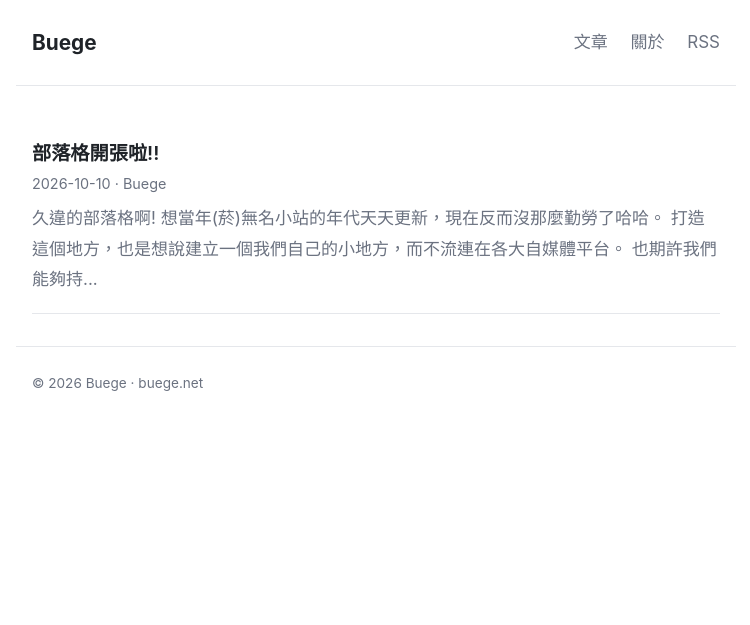
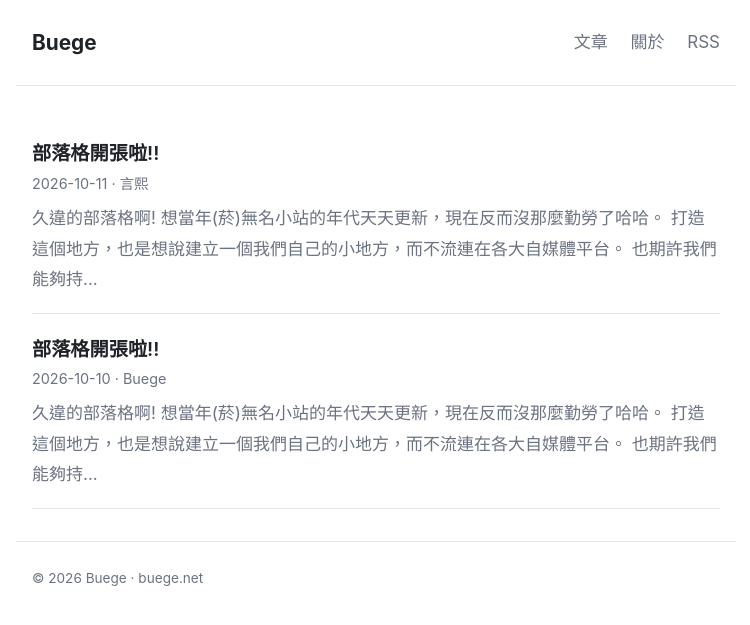
Before and after one commit to buege1216/buege.net, a Jekyll site: the page built from index.html, in a window 1280 px wide. Shown: the top 625 px of the page, without its empty margins (264-1014 px from the left). Built offline with Jekyll 4.4.1, drawn with Linux system fonts in a browser that asks for light colours.

Commit message:
Publish test post and add author guide page
Co-Authored-By: Claude Sonnet 5.5 <noreply@anthropic.com>
Claude-Session: https://claude.ai/code/session_014xaJAHKKEQ9V1m6P1eMLXQ

```diff
--- a/_layouts/default.html
+++ b/_layouts/default.html
@@ -3,6 +3,7 @@
 <head>
   <meta charset="utf-8">
   <meta name="viewport" content="width=device-width, initial-scale=1">
+  {% if page.noindex %}<meta name="robots" content="noindex">{% endif %}
   <title>{% if page.title %}{{ page.title }} - {% endif %}{{ site.title }}</title>
   <meta name="description" content="{{ page.excerpt | default: site.description | strip_html | truncate: 150 }}">
   <link rel="stylesheet" href="{{ '/assets/css/style.css' | relative_url }}">
--- /dev/null
+++ b/_posts/2026-10-11-op.md
@@ -0,0 +1,9 @@
+---
+title: "部落格開張啦!!"
+author: 言熙
+---
+久違的部落格啊!
+想當年(菸)無名小站的年代天天更新，現在反而沒那麼勤勞了哈哈。
+打造這個地方，也是想說建立一個我們自己的小地方，而不流連在各大自媒體平台。
+也期許我們能夠持續寫下去唷!
+測試測試
```
Also changed, not shown: guide.html (added, +71 -0 lines).
